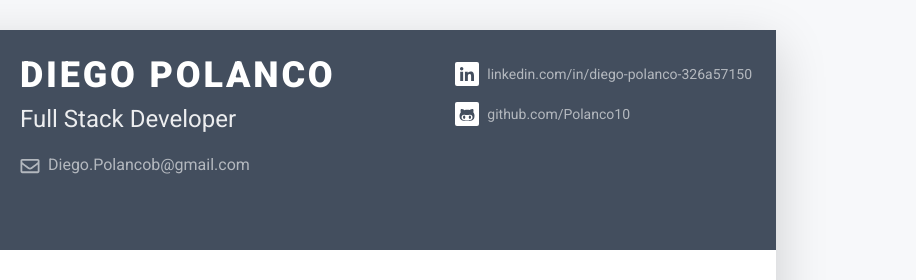
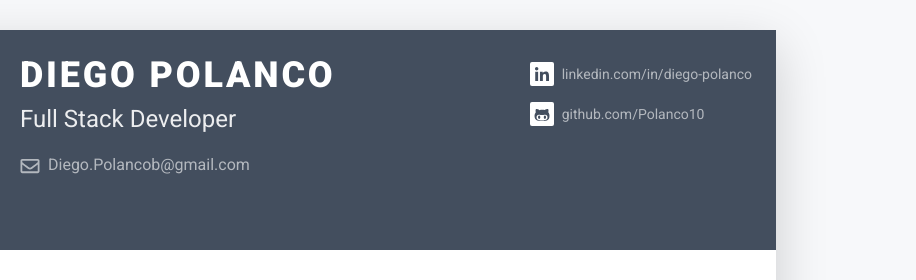
Before and after one commit to Polanco10/Polanco10.github.io, a plain HTML site: page index.html in a window 1280 px wide. Shown: the top 280 px of the page, 364-1280 px from the left. Drawn offline with Linux system fonts and the light colour scheme.

Commit message:
Update index.html

```diff
--- a/index.html
+++ b/index.html
@@ -48,7 +48,7 @@
 							<ul class="resume-social list-unstyled">
 								<li class="mb-3"><a href="https://www.linkedin.com/in/diego-polanco-326a57150"><span
 											class="fa-container text-center mr-2"><i
-												class="fab fa-linkedin-in fa-fw"></i></span>linkedin.com/in/diego-polanco-326a57150</a>
+												class="fab fa-linkedin-in fa-fw"></i></span>linkedin.com/in/diego-polanco</a>
 								</li>
 								<li class="mb-3"><a href="https://www.github.com/Polanco10"><span
 											class="fa-container text-center mr-2"><i
```
